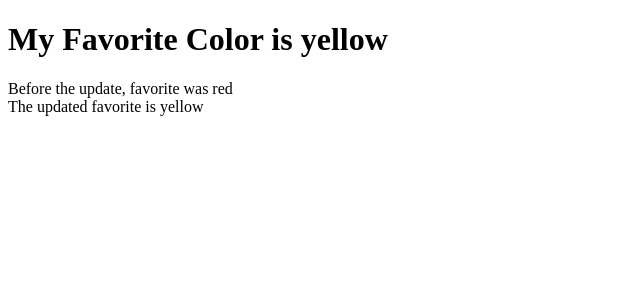
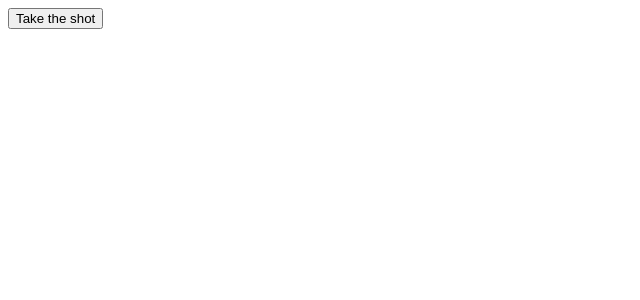
Before and after one commit to joshah-moors/jwt-frontend-react, a React (Create React App) app: page / in a window 1280 px wide. Shown: the top 300 px of the page, without its empty margins (0-640 px from the left). Built offline with nearby package versions, Linux system fonts and the light colour scheme.

Commit message:
Event Handlers

```diff
--- a/src/App.js
+++ b/src/App.js
@@ -65,40 +65,98 @@ Updating Methods:
     • getSnapshotBeforeUpdate()
     • componentDidUpdate()
 */
-class Header extends React.Component {
+//class Header extends React.Component {
+//  constructor(props) {
+//    super(props);
+//    this.state = {favoritecolor: "red"};
+//  }
+//  //static getDerivedStateFromProps(props, state) {
+//  //  return {favoritecolor: props.favcol};
+//  //}
+//  //shouldComponentUpdate() {
+//  //  return true;
+//  //}
+//  //changeColor = () => {
+//  //  this.setState({favoritecolor: "blue"});
+//  //}
+//  componentDidMount() {
+//    setTimeout(() => {
+//      this.setState({favoritecolor: "yellow"})
+//    }, 1000)
+//  }
+//  getSnapshotBeforeUpdate(prevProps, prevState) {
+//    document.getElementById("div1").innerHTML = "Before the update, favorite was " + prevState.favoritecolor;
+//  }
+//  componentDidUpdate() {
+//    document.getElementById("div2").innerHTML = "The updated favorite is " + this.state.favoritecolor;
+//  }
+//  render() {
+//    return (
+//      <div>
+//        <h1>My Favorite Color is {this.state.favoritecolor}</h1>
+//        <div id="div1"></div>
+//        <div id="div2"></div>
+//      </div>
+//    );
+//  }
+//}
+
+/*
+Unmounting phase of component lifecycle
+    • componentWillUnmount
+*/
+
+function shoot() {
+  alert("Great shot!");
+}
+
+class Container extends React.Component {
   constructor(props) {
     super(props);
-    this.state = {favoritecolor: "red"};
+    this.state = {show: true};
   }
-  //static getDerivedStateFromProps(props, state) {
-  //  return {favoritecolor: props.favcol};
-  //}
-  //shouldComponentUpdate() {
-  //  return true;
-  //}
-  //changeColor = () => {
-  //  this.setState({favoritecolor: "blue"});
-  //}
-  componentDidMount() {
-    setTimeout(() => {
-      this.setState({favoritecolor: "yellow"})
-    }, 1000)
-  }
-  getSnapshotBeforeUpdate(prevProps, prevState) {
-    document.getElementById("div1").innerHTML = "Before the update, favorite was " + prevState.favoritecolor;
-  }
-  componentDidUpdate() {
-    document.getElementById("div2").innerHTML = "The updated favorite is " + this.state.favoritecolor;
+  delHeader = () => {
+    this.setState({show: false});
   }
   render() {
+    let myheader;
+    if (this.state.show) {
+      myheader = <Child />;
+    };
     return (
       <div>
-        <h1>My Favorite Color is {this.state.favoritecolor}</h1>
-        <div id="div1"></div>
-        <div id="div2"></div>
+      {myheader}
+      <button type="button" onClick={this.delHeader}>Delete Header</button>
+      <br />
+      <button type="button" onClick={shoot}>Shoot</button>
       </div>
     );
   }
 }
 
-export default Header;
+class Child extends React.Component {
+  componentWillUnmount() {
+    alert("The component named Header is about to be unmounted");
+  }
+  render() {
+    return (
+      <h1>Hello World!</h1>
+    );
+  }
+}
+
+/*
+    EVENT HANDLERS
+*/
+class Football extends React.Component {
+  shoot = (a, b) => {
+    alert(b.type);
+  }
+  render() {
+    return(
+      <button onClick={(ev) => this.shoot("Goal", ev)}>Take the shot</button>
+    );
+  }
+}
+
+export default Football;
--- a/src/index.js
+++ b/src/index.js
@@ -1,7 +1,7 @@
 import React from 'react';
 import ReactDOM from 'react-dom';
-import Header from './App.js';
+import Football from './App.js';
 
 //const myelement = <Car brand="Ford" />;
 
-ReactDOM.render(<Header favcol="grey"/>, document.getElementById('root'));
+ReactDOM.render(<Football />, document.getElementById('root'));
```
